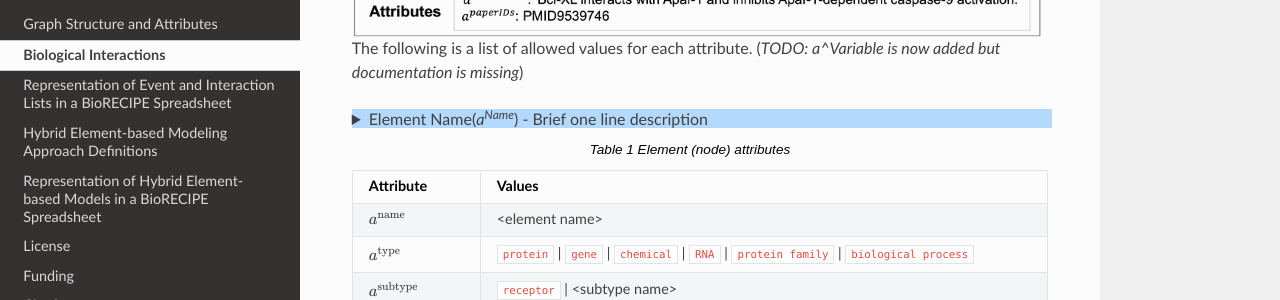
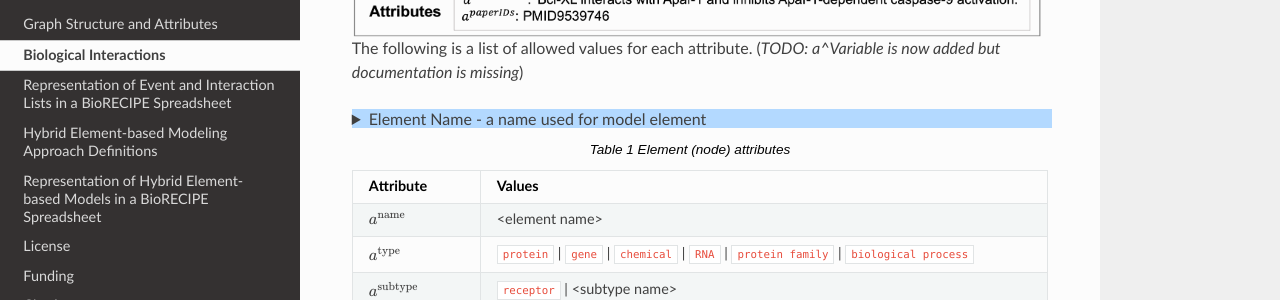
Before and after one commit to pitt-miskov-zivanov-lab/BioRECIPE, a Sphinx documentation site: the page built from docs/bio_interactions.rst, in a window 1280 px wide and 900 px high, scrolled down 650 px. Shown: the part 153-453 px from the top of the window. Built offline with Sphinx 7.4.7 and the Read the Docs theme 2.0.0, drawn with Linux system fonts in a browser that asks for light colours.

Commit message:
Update bio_interactions.rst

```diff
--- a/docs/bio_interactions.rst
+++ b/docs/bio_interactions.rst
@@ -23,23 +23,23 @@ The following is a list of allowed values for each attribute. (*TODO: a^Variable
 .. raw:: html
 
   <details style="font-family:Calibri, sans-serif;">
-     <summary style="background-color:#B3D9FF;width:700px">Element Name(<var>a<sup>Name</sup></var>) - Brief one line description</summary>
+     <summary style="background-color:#B3D9FF;width:700px">Element Name - a name used for model element </summary>
       <table style="border: 1px solid #E3E3E3; border-collapse:collapse;width: 700px">
       <tr >
-      <td style="border-bottom: 1px solid #E3E3E3; color:#0077B3;">Definition:   </td>
-      <td style="border-bottom: 1px solid #E3E3E3; color:grey;">Element Name::&lt;Name&gt;</td>
+      <td style="border-bottom: 1px solid #E3E3E3; color:#0077B3;">Definition:  </td>
+      <td style="border-bottom: 1px solid #E3E3E3; color:grey;">Element Name ::= &lt;name&gt;</td>
       </tr>
       <tr>
-      <td style="border-bottom: 1px solid grey; color:#0077B3;">Description   </td>
-      <td style="border-bottom: 1px solid grey; color:grey;">Expression:&lt;Name&gt;</td>
+      <td style="border-bottom: 1px solid #E3E3E3; color:#0077B3;">Description   </td>
+      <td style="border-bottom: 1px solid #E3E3E3; color:grey;">element name can be informal, typically a name used by experts</td>
       </tr>
       <tr>
-      <td style="border-bottom: 1px solid grey; color:#0077B3;">Example:  </td>
-      <td style="border-bottom: 1px solid grey; color:grey;">RAS;ERK1</td>
+      <td style="border-bottom: 1px solid #E3E3E3; color:#0077B3;">Example:  </td>
+      <td style="border-bottom: 1px solid #E3E3E3; color:grey;">RAS;ERK1</td>
       </tr>
       <tr>
-      <td style="border-bottom: 1px solid grey; color:#0077B3;">Formal Variable:  </td>
-      <td style="border-bottom: 1px solid grey; color:grey;"><var>a<sup>Name</sup></var></td>
+      <td style="border-bottom: 1px solid #E3E3E3; color:#0077B3;">Formal Variable:  </td>
+      <td style="border-bottom: 1px solid #E3E3E3; color:grey;"><var>a<sup>name</sup></var></td>
       </tr>
       </table>
   </details>
```
